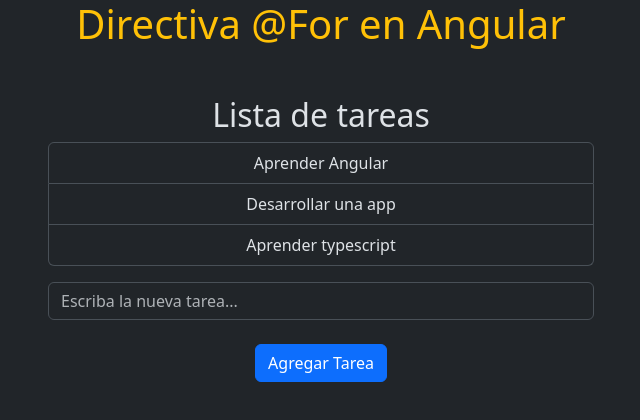
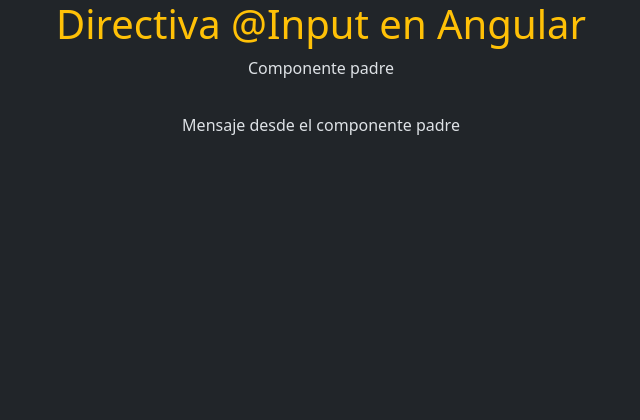
Before and after one commit to juliMillen/angular_curso, an Angular app: page / in a window 1280 px wide. Shown: the top 420 px of the page, without its empty margins (319-959 px from the left). Built offline with nearby package versions, Linux system fonts and the light colour scheme.

Commit message:
eliminacion de archivos que ya no estan en uso y decorador @Input

```diff
--- a/src/app/app.component.html
+++ b/src/app/app.component.html
@@ -2,5 +2,5 @@
     <h1 class="text-center text-warning">
         {{title}}
     </h1>
-    <app-componente-for/>
+    <app-padre />
 </div>
--- a/src/app/app.component.ts
+++ b/src/app/app.component.ts
@@ -4,7 +4,6 @@
 import { ComponenteEnLineaComponent } from "./components/componente-en-linea/componente-en-linea.component";
 import { InterpolacionComponent } from "./components/interpolacion/interpolacion.component";
 import { PadreComponent } from "./components/padre/padre.component";
-import { HijoComponent } from "./components/hijo/hijo.component";
 import { MostrarMensajeComponent } from "./components/mostrar-mensaje/mostrar-mensaje.component";
 import { ReplicadorComponent } from "./components/replicador/replicador.component";
 import { SaludarComponent } from "./components/saludar/saludar.component";
@@ -14,10 +13,10 @@
 
 @Component({
   selector: 'app-root',
-  imports: [RouterOutlet, NuevoComponenteComponent, ComponenteEnLineaComponent, InterpolacionComponent, PadreComponent, HijoComponent, MostrarMensajeComponent, ReplicadorComponent, SaludarComponent, ComponenteIfComponent, AgregarTareaComponent, ComponenteForComponent],
+  imports: [RouterOutlet, NuevoComponenteComponent, ComponenteEnLineaComponent, InterpolacionComponent, PadreComponent, MostrarMensajeComponent, ReplicadorComponent, SaludarComponent, ComponenteIfComponent, AgregarTareaComponent, ComponenteForComponent],
   templateUrl: './app.component.html',
   styleUrl: './app.component.css'
 })
 export class AppComponent {
-  title = 'Directiva @For en Angular';
+  title = 'Directiva @Input en Angular';
 }
--- a/src/app/components/hijo/hijo.component.html
+++ /dev/null
@@ -1,2 +0,0 @@
-<p>{{mostrarTitulo}}</p>
-<p>{{getTitulo()}}</p>
--- a/src/app/components/hijo/hijo.component.ts
+++ /dev/null
@@ -1,22 +0,0 @@
-import { Component } from '@angular/core';
-
-@Component({
-  selector: 'app-hijo',
-  imports: [],
-  templateUrl: './hijo.component.html',
-  styleUrl: './hijo.component.css'
-})
-export class HijoComponent {
-  private titulo = 'Titulo Componente Hijo';
-
-  //metodo getter de typescript
-  get mostrarTitulo(){
-    return this.titulo;
-  }
-
-  //metodo de javascript
-
-  getTitulo(){
-    return this.titulo;
-  }
-}
--- a/src/app/components/padre/hijo/hijo.component.html
+++ b/src/app/components/padre/hijo/hijo.component.html
@@ -1 +1,5 @@
-<p>Componente Hijo</p>
+<div class="alert alert-infor w-50 mx-auto">
+    <p>
+        {{mensaje}}
+    </p>
+</div>
--- a/src/app/components/padre/hijo/hijo.component.ts
+++ b/src/app/components/padre/hijo/hijo.component.ts
@@ -1,4 +1,4 @@
-import { Component } from '@angular/core';
+import { Component, Input } from '@angular/core';
 
 @Component({
   selector: 'app-hijo',
@@ -7,5 +7,5 @@
   styleUrl: './hijo.component.css'
 })
 export class HijoComponent {
-
+  @Input() mensaje!: string
 }
--- a/src/app/components/padre/padre.component.html
+++ b/src/app/components/padre/padre.component.html
@@ -1,4 +1,2 @@
 <p>Componente padre</p>
-<app-hijo/>
-<app-hijo/>
-<app-hijo/>
+<app-hijo [mensaje]="mensajePadre"/>
--- a/src/app/components/padre/padre.component.ts
+++ b/src/app/components/padre/padre.component.ts
@@ -8,5 +8,6 @@
   styleUrl: './padre.component.css'
 })
 export class PadreComponent {
+mensajePadre: string = 'Mensaje desde el componente padre';
 
 }
```
Also changed, not shown: src/app/components/hijo/hijo.component.css (deleted).
